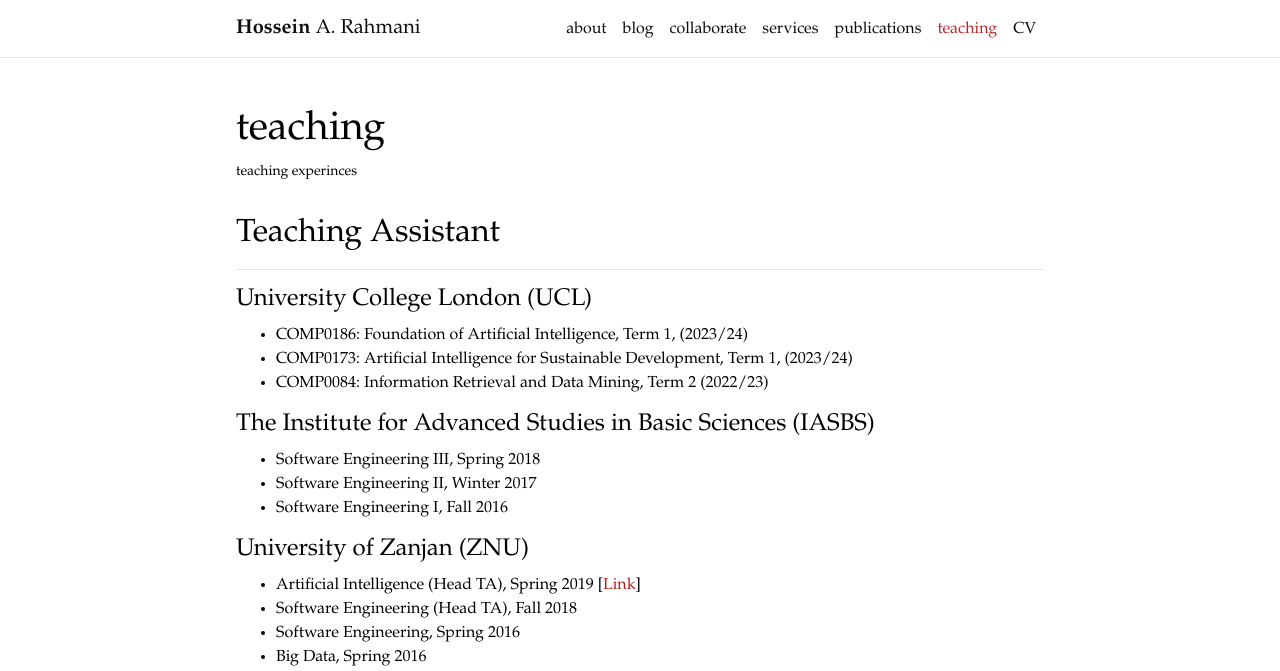
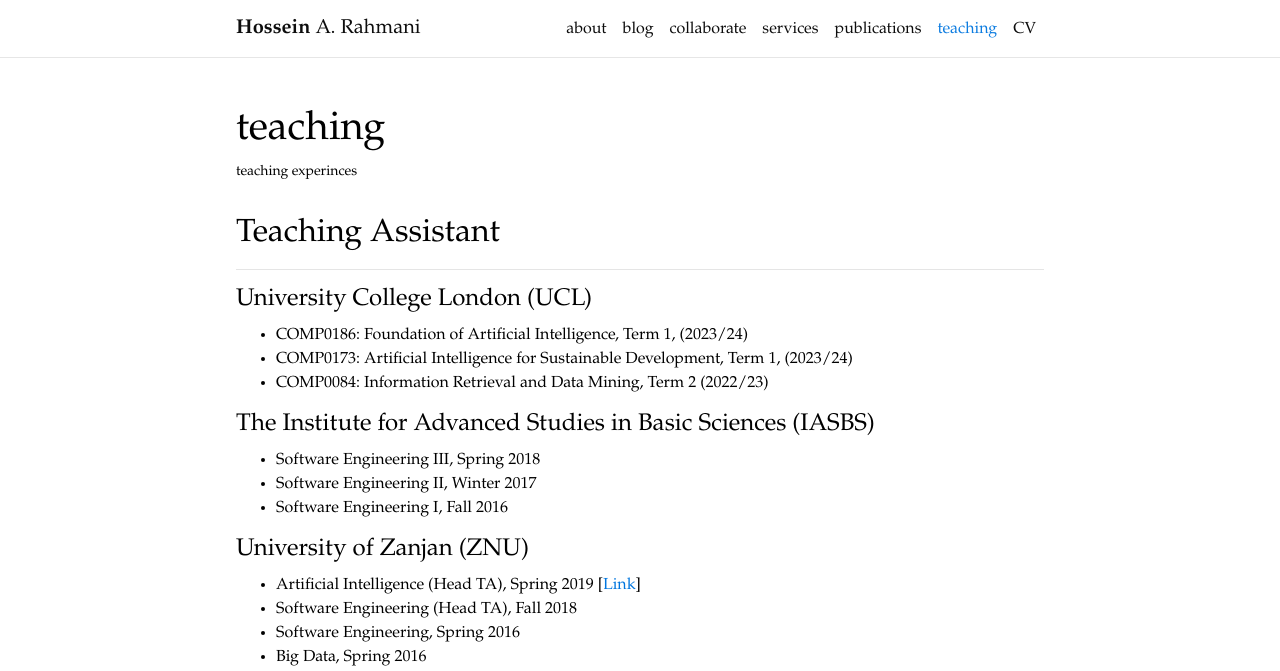
Before and after one commit to rahmanidashti/rahmanidashti.github.io, a Jekyll site: the page built from _pages/teaching.md, in a window 1280 px wide. Shown: the top 671 px of the page. Built offline with Jekyll 4.4.1, drawn with Linux system fonts in a browser that asks for light colours; full-size pictures stand in for the smaller copies a plugin makes; comment, search, counter and statistics services are not loaded; a style sheet for code colours, icons or effects is not loaded.

Commit message:
Update _themes.scss

```diff
--- a/_sass/_themes.scss
+++ b/_sass/_themes.scss
@@ -7,8 +7,8 @@
   --global-code-bg-color: #{$code-bg-color-light};
   --global-text-color: #{$black-color};
   --global-text-color-light: #{$grey-color};
-  --global-theme-color: #{$red-color-dark};
-  --global-hover-color: #{$red-color-dark};
+  --global-theme-color: #{$blue-color};
+  --global-hover-color: #{$blue-color};
   --global-footer-bg-color: #{$grey-color-dark};
   --global-footer-text-color: #{$grey-color-light};
   --global-footer-link-color: #{$white-color};
```
